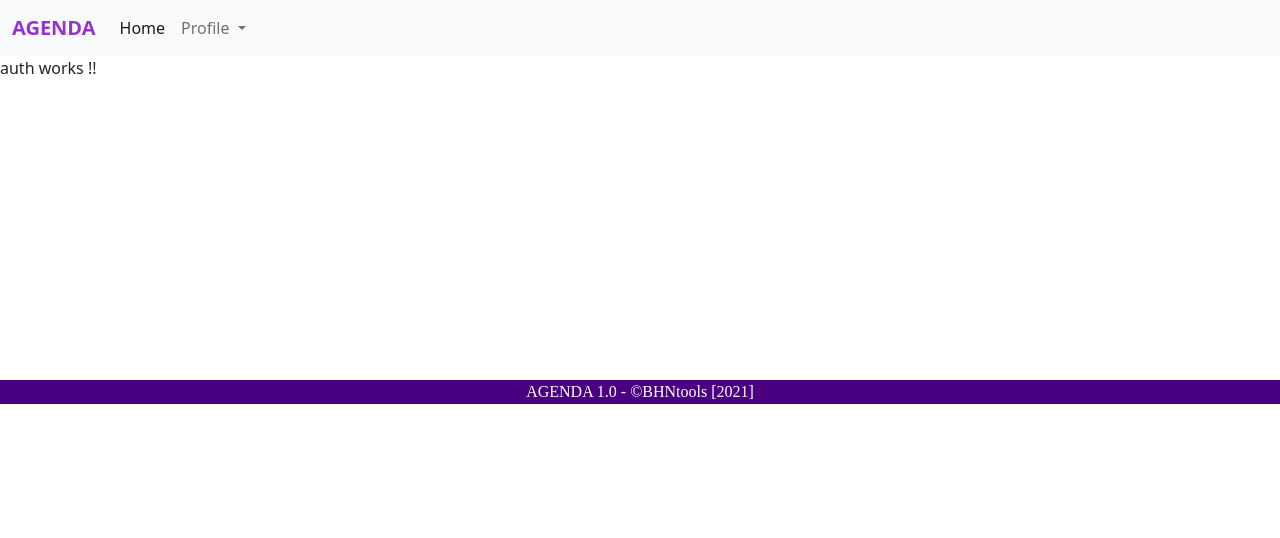
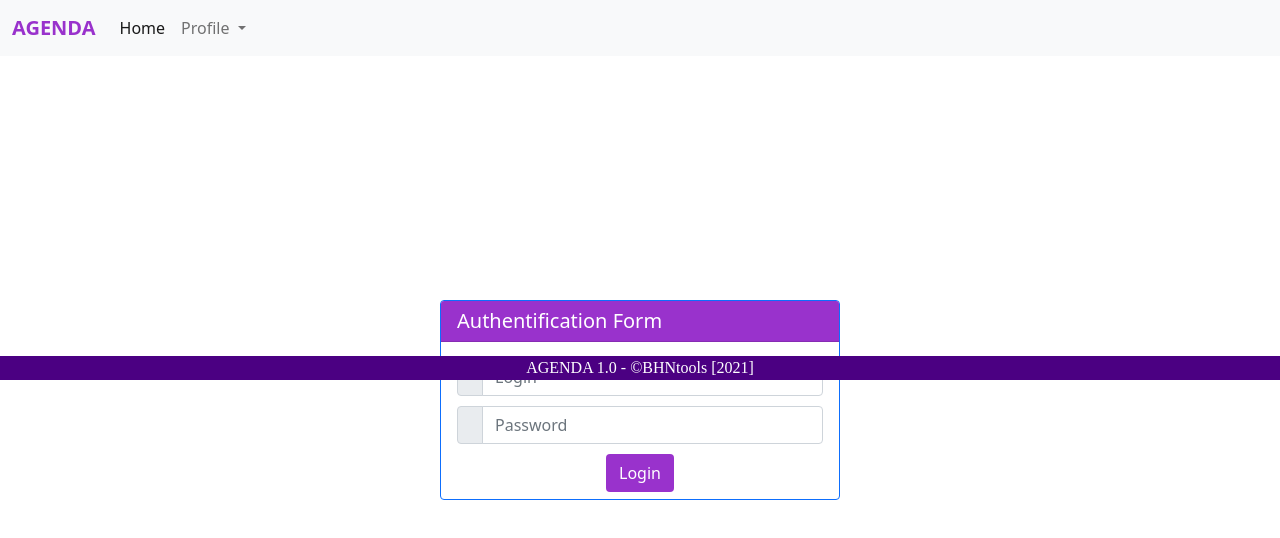
Before and after one commit to NajlaBH/ngagenda, an Angular app: page /login in a window 1280 px wide. Shown: the top 538 px of the page. Built offline with nearby package versions, Linux system fonts and the light colour scheme.

Commit message:
:wrench: Add Authentication container.

```diff
--- a/src/app/auth/auth.component.css
+++ b/src/app/auth/auth.component.css
@@ -0,0 +1,17 @@
+div#main-container {
+	color:#483D8B;
+}
+#auth-form {
+  position: absolute;
+  height: 200px;
+  width: 400px;
+  top: 50%;
+  left: 50%;
+  margin-top: -100px;
+  margin-left: -200px;
+  padding: 0;
+  color:#483D8B;
+}
+#auth-form .input-group {margin-bottom: 10px;color:#483D8B;}
+#auth-form .panel-body {text-align: center;color:#483D8B;}
+.card-header{color:#483D8B;}
--- a/src/app/auth/auth.component.html
+++ b/src/app/auth/auth.component.html
@@ -1,3 +1,27 @@
 <div>
-  <p> auth works !! </p>
+  <div id="main-container" class="container-fluid">
+  <div class="row">
+    <div id="auth-form" class="card border-primary">
+      <h5 class="card-header text-white" style="background-color:#9932CC;">
+        Authentification Form</h5>
+      <div class="card-body">
+        <form class="panel-body">
+          <div class="input-group">
+            <span class="input-group-text">
+              <i class="fa fa-user"></i>
+            </span>
+            <input type="text" id="login" name="login" class="form-control" placeholder="Login">
+          </div>
+          <div class="input-group">
+            <span class="input-group-text">
+              <i class="fa fa-lock"></i>
+            </span>
+            <input type="password" id="password" name="password" class="form-control" placeholder="Password">
+          </div>
+          <button type="button" class="btn" style="background-color:#9932CC; color:white;">Login</button>
+        </form>
+      </div>
+    </div>
+  </div>
+ </div>
 </div>
```
